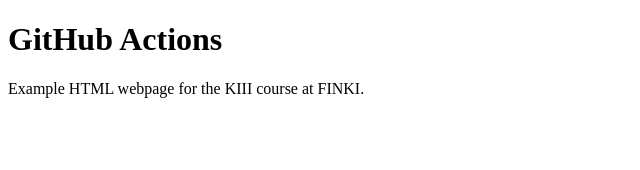
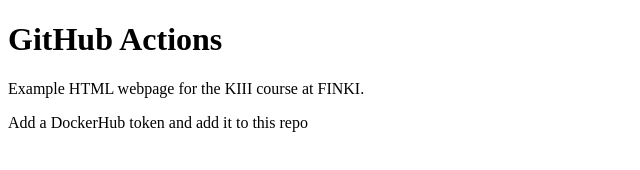
Before and after one commit to vuevska/devops-github-actions, a plain HTML site: page index.html in a window 1280 px wide. Shown: the whole page, without its empty margins (0-640 px from the left). Drawn offline with Linux system fonts and the light colour scheme.

Commit message:
Update index.html

```diff
--- a/index.html
+++ b/index.html
@@ -3,5 +3,6 @@
   <body>
     <h1>GitHub Actions</h1>
     <p>Example HTML webpage for the KIII course at FINKI.</p>
+    <p>Add a DockerHub token and add it to this repo</p>
   </body>
 </html>
```
